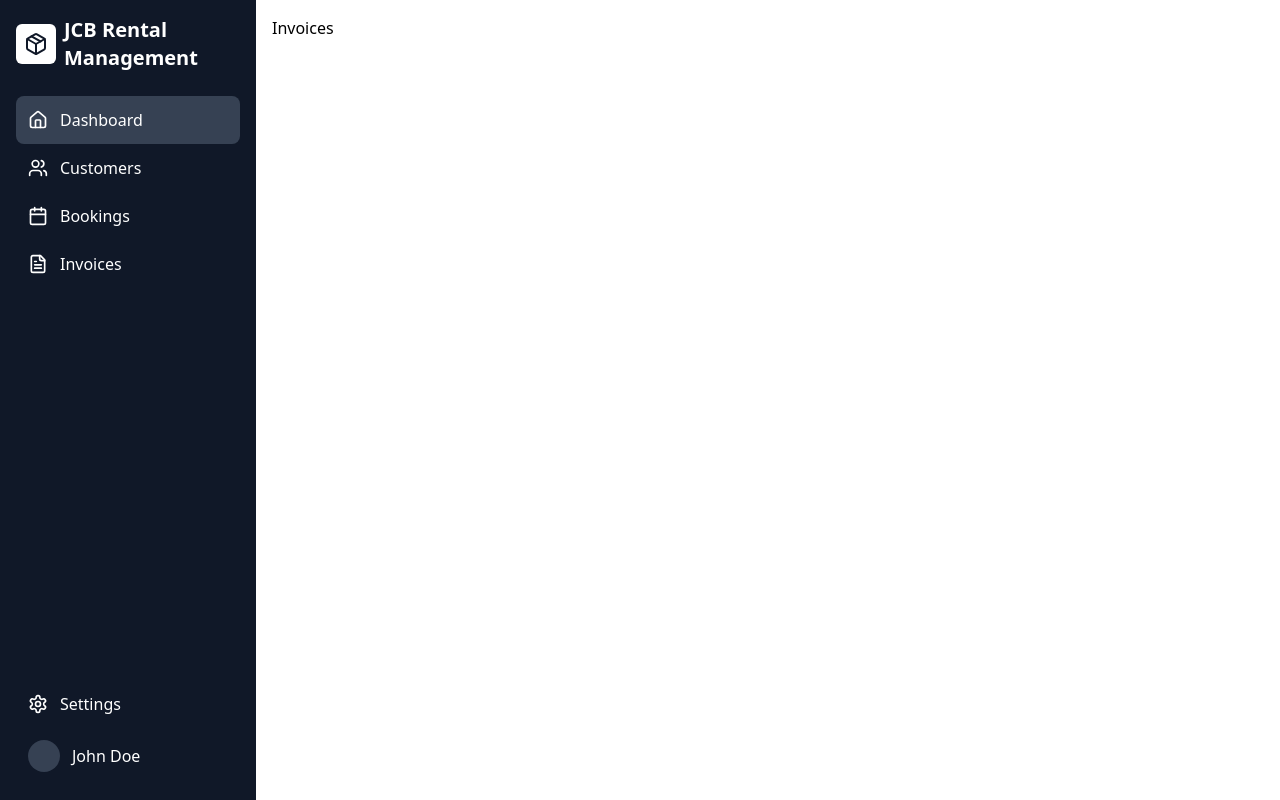
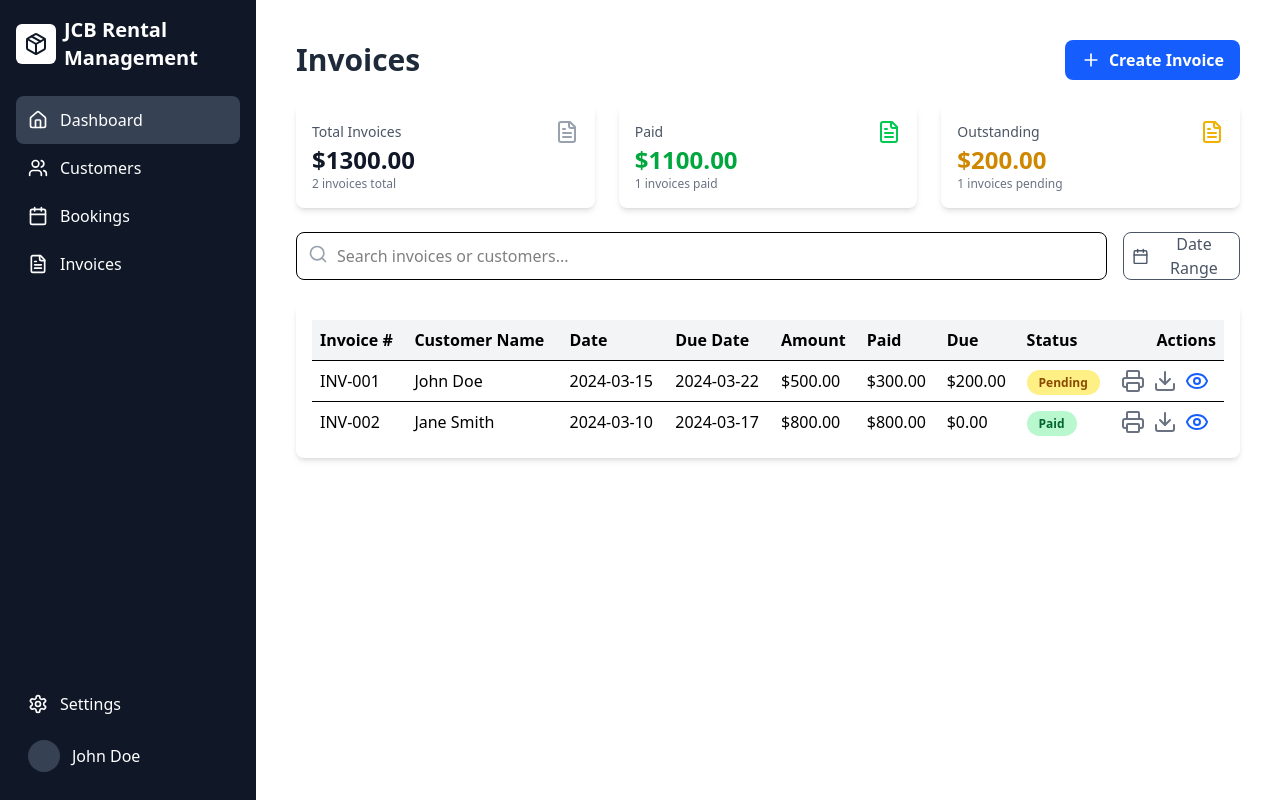
Before and after one commit to alishabirat/jcb-mgmt-system, a React (Vite) app in the folder frontend/: page /invoices in a window 1280 px wide. Built offline with nearby package versions, Linux system fonts and the light colour scheme.

Commit message:
Update Invoices.jsx

```diff
--- a/frontend/src/pages/Invoices.jsx
+++ b/frontend/src/pages/Invoices.jsx
@@ -1,7 +1,204 @@
-import React from "react";
+import { useState } from "react";
+import { Link } from "react-router-dom";
+import {
+  Plus,
+  Search,
+  Calendar,
+  FileText,
+  Printer,
+  Download,
+  Eye,
+} from "lucide-react";
 
-const Invoices = () => {
-  return <div>Invoices</div>;
-};
+// Mock Data (Replace with API data)
+const invoices = [
+  {
+    id: "INV-001",
+    bookingId: "BKG-123",
+    date: "2024-03-15",
+    dueDate: "2024-03-22",
+    amount: 500,
+    paidAmount: 300,
+    dueAmount: 200,
+    status: "Pending",
+    customerName: "John Doe",
+  },
+  {
+    id: "INV-002",
+    bookingId: "BKG-124",
+    date: "2024-03-10",
+    dueDate: "2024-03-17",
+    amount: 800,
+    paidAmount: 800,
+    dueAmount: 0,
+    status: "Paid",
+    customerName: "Jane Smith",
+  },
+];
 
-export default Invoices;
+// Format currency
+const formatCurrency = (amount) => `$${amount.toFixed(2)}`;
+
+export default function InvoicesPage() {
+  const [searchTerm, setSearchTerm] = useState("");
+
+  // Calculate totals
+  const totalAmount = invoices.reduce(
+    (sum, invoice) => sum + invoice.amount,
+    0
+  );
+  const totalPaid = invoices.reduce(
+    (sum, invoice) => sum + invoice.paidAmount,
+    0
+  );
+  const totalDue = invoices.reduce(
+    (sum, invoice) => sum + invoice.dueAmount,
+    0
+  );
+
+  // Filter invoices based on search term
+  const filteredInvoices = invoices.filter(
+    (invoice) =>
+      invoice.id.toLowerCase().includes(searchTerm.toLowerCase()) ||
+      invoice.customerName.toLowerCase().includes(searchTerm.toLowerCase()) ||
+      invoice.bookingId.toLowerCase().includes(searchTerm.toLowerCase())
+  );
+
+  return (
+    <div className="container mx-auto p-6 space-y-6">
+      {/* Header Section */}
+      <div className="flex items-center justify-between">
+        <h1 className="text-3xl font-bold text-gray-800">Invoices</h1>
+        <button className="flex items-center px-4 py-2 bg-blue-600 text-white font-semibold rounded-lg hover:bg-blue-700 transition">
+          <Plus className="mr-2 h-5 w-5" />
+          Create Invoice
+        </button>
+      </div>
+
+      {/* Invoice Summary Cards */}
+      <div className="grid gap-6 md:grid-cols-3">
+        <div className="bg-white p-4 rounded-lg shadow-md">
+          <div className="flex items-center justify-between">
+            <h2 className="text-sm font-medium text-gray-600">
+              Total Invoices
+            </h2>
+            <FileText className="text-gray-400 h-6 w-6" />
+          </div>
+          <p className="text-2xl font-bold text-gray-900">
+            {formatCurrency(totalAmount)}
+          </p>
+          <p className="text-xs text-gray-500">
+            {invoices.length} invoices total
+          </p>
+        </div>
+        <div className="bg-white p-4 rounded-lg shadow-md">
+          <div className="flex items-center justify-between">
+            <h2 className="text-sm font-medium text-gray-600">Paid</h2>
+            <FileText className="text-green-500 h-6 w-6" />
+          </div>
+          <p className="text-2xl font-bold text-green-600">
+            {formatCurrency(totalPaid)}
+          </p>
+          <p className="text-xs text-gray-500">
+            {invoices.filter((inv) => inv.status === "Paid").length} invoices
+            paid
+          </p>
+        </div>
+        <div className="bg-white p-4 rounded-lg shadow-md">
+          <div className="flex items-center justify-between">
+            <h2 className="text-sm font-medium text-gray-600">Outstanding</h2>
+            <FileText className="text-yellow-500 h-6 w-6" />
+          </div>
+          <p className="text-2xl font-bold text-yellow-600">
+            {formatCurrency(totalDue)}
+          </p>
+          <p className="text-xs text-gray-500">
+            {invoices.filter((inv) => inv.dueAmount > 0).length} invoices
+            pending
+          </p>
+        </div>
+      </div>
+
+      {/* Search and Filter */}
+      <div className="flex flex-col md:flex-row items-center gap-4">
+        <div className="relative w-full">
+          <Search className="absolute left-3 top-3 text-gray-400 h-5 w-5" />
+          <input
+            type="search"
+            placeholder="Search invoices or customers..."
+            className="pl-10 p-2 h-12 border rounded-lg w-full"
+            value={searchTerm}
+            onChange={(e) => setSearchTerm(e.target.value)}
+          />
+        </div>
+        <button className="flex items-center px-2 h-12  border rounded-lg text-gray-600 hover:bg-gray-100 transition">
+          <Calendar className="mr-2 h-auto w-5" />
+          Date Range
+        </button>
+      </div>
+
+      {/* Invoices Table */}
+      <div className="bg-white p-4 rounded-lg shadow-md overflow-x-auto">
+        {filteredInvoices.length === 0 ? (
+          <div className="text-center py-6">
+            <FileText className="text-gray-400 h-10 w-10 mx-auto mb-2" />
+            <p className="text-lg font-semibold text-gray-700">
+              No invoices found
+            </p>
+            <p className="text-sm text-gray-500">Try adjusting your search</p>
+          </div>
+        ) : (
+          <table className="w-full border-collapse">
+            <thead>
+              <tr className="bg-gray-100">
+                <th className="text-left p-2">Invoice #</th>
+                <th className="text-left p-2">Customer Name</th>
+                <th className="text-left p-2">Date</th>
+                <th className="text-left p-2">Due Date</th>
+                <th className="text-left p-2">Amount</th>
+                <th className="text-left p-2">Paid</th>
+                <th className="text-left p-2">Due</th>
+                <th className="text-left p-2">Status</th>
+                <th className="text-right p-2">Actions</th>
+              </tr>
+            </thead>
+            <tbody>
+              {filteredInvoices.map((invoice) => (
+                <tr key={invoice.id} className="border-t">
+                  <td className="p-2">{invoice.id}</td>
+                  <td className="p-2">{invoice.customerName}</td>
+                  <td className="p-2">{invoice.date}</td>
+                  <td className="p-2">{invoice.dueDate}</td>
+                  <td className="p-2">{formatCurrency(invoice.amount)}</td>
+                  <td className="p-2">{formatCurrency(invoice.paidAmount)}</td>
+                  <td className="p-2">{formatCurrency(invoice.dueAmount)}</td>
+                  <td className="p-2">
+                    <span
+                      className={`px-3 py-1 rounded-full text-xs font-semibold ${
+                        invoice.status === "Paid"
+                          ? "bg-green-200 text-green-800"
+                          : "bg-yellow-200 text-yellow-800"
+                      }`}
+                    >
+                      {invoice.status}
+                    </span>
+                  </td>
+                  <td className="flex items-center p-2 text-right">
+                    <Printer className="inline-block text-gray-500 hover:text-gray-700 mr-2 cursor-pointer" />
+                    <Download className="inline-block text-gray-500 hover:text-gray-700 mr-2 cursor-pointer" />
+                    <Link
+                      to={`/invoice/${invoice.id}`}
+                      className="text-blue-600 hover:underline"
+                    >
+                      <Eye />
+                    </Link>
+                  </td>
+                </tr>
+              ))}
+            </tbody>
+          </table>
+        )}
+      </div>
+    </div>
+  );
+}
```
